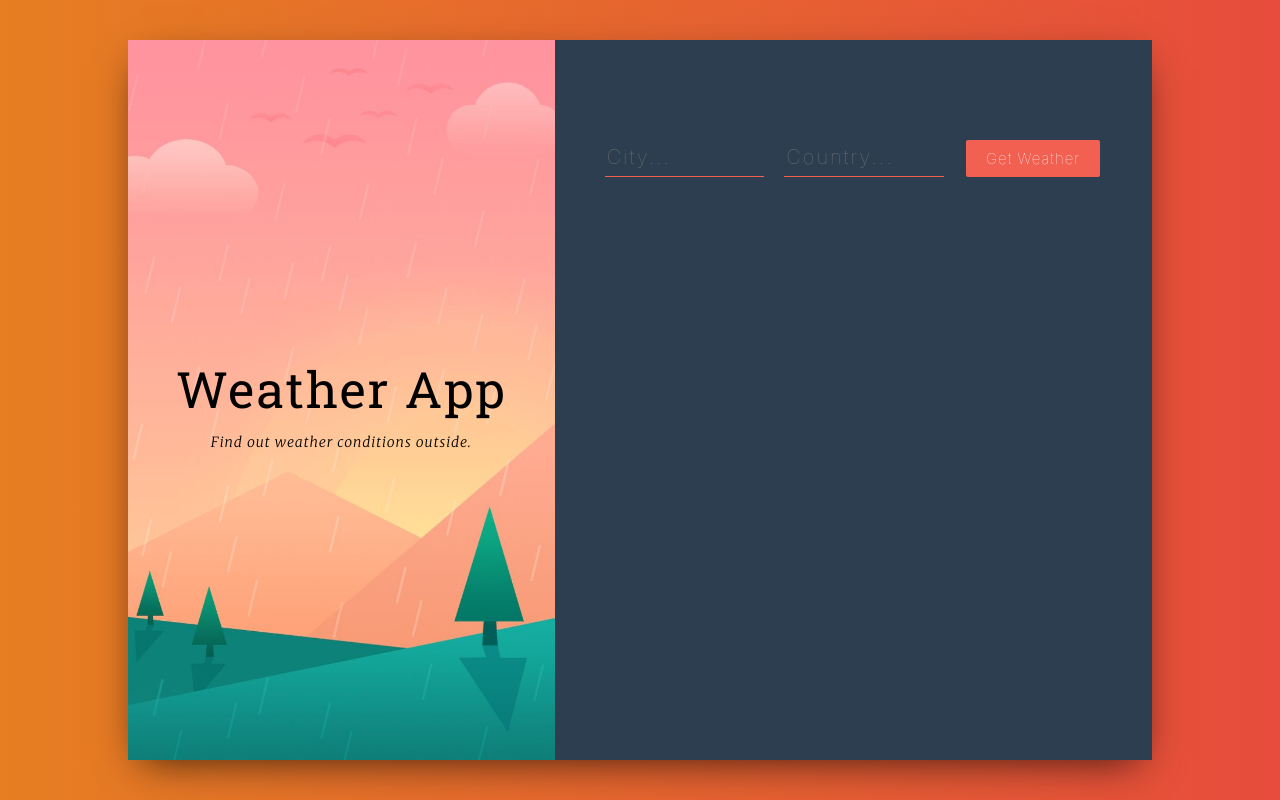
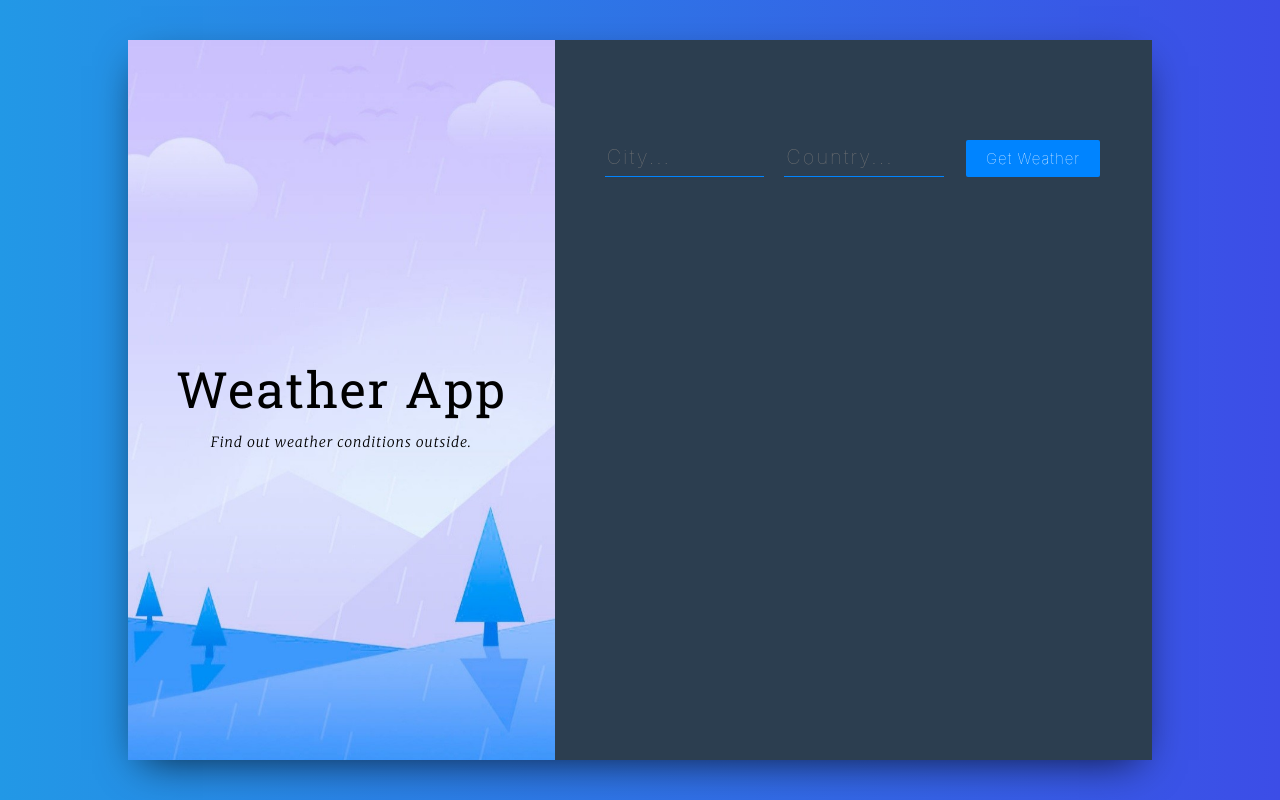
Before and after one commit to navapro/Weather, a React (Create React App) app: page / in a window 1280 px wide. Built offline with nearby package versions, Linux system fonts and the light colour scheme.

Commit message:
cold colors instead of warm colors

```diff
--- a/src/App.css
+++ b/src/App.css
@@ -7,7 +7,8 @@ body {
 }
 
 .wrapper {
-  background: linear-gradient(to right, #e67e22, #e74c3c);
+  background: linear-gradient(to right, #2298e6, #3c4de7);
+  /* background: linear-gradient(to right, #e67e22, #e74c3c); */
   height: 100vh;
   display: flex;
   justify-content: center;
@@ -22,9 +23,10 @@ body {
   margin: 0 auto;
 }
 
+
 .title-container {
   height: 90vh;
-  background: url("img/bg.jpg") center center no-repeat;
+  background: url("img/bg-cold.jpg") center center no-repeat;
   background-size: cover;
   display: flex;
   align-items: center;
@@ -58,7 +60,8 @@ body {
 input[type="text"] {
   background-color: transparent;
   border: 0;
-  border-bottom: solid 1px #f16051;
+  /* border-bottom: solid 1px #f16051; */
+  border-bottom: solid 1px #0084ff;
   width: 30%;
   padding-bottom: 4px;
   color: #fff !important;
@@ -87,10 +90,12 @@ button {
   letter-spacing: 1px;
   font-size: 15px;
   cursor: pointer;
-  background-color: #f16051;
+  background-color:  #0084ff;
+  /* background-color: #f16051; */
   color: #fff;
   font-weight: 100;
 }
+
 
 button:active {
   outline: none;
@@ -104,7 +109,8 @@ button:active {
 }
 
 .weather__key {
-  color: #f16051;
+  color: #0084ff;
+  /* color: #f16051; */
   border-bottom: solid 2px rgba(255,255,255,0.06);
   padding: 20px 0 20px 0;
   font-weight: 400;
@@ -120,7 +126,8 @@ button:active {
 }
 
 .weather__error {
-  color: #f16051;
+  color: #0084ff;
+  /* color: #f16051; */
   font-size: 30px;
   letter-spacing: 1px;
   font-weight: 200;
```
